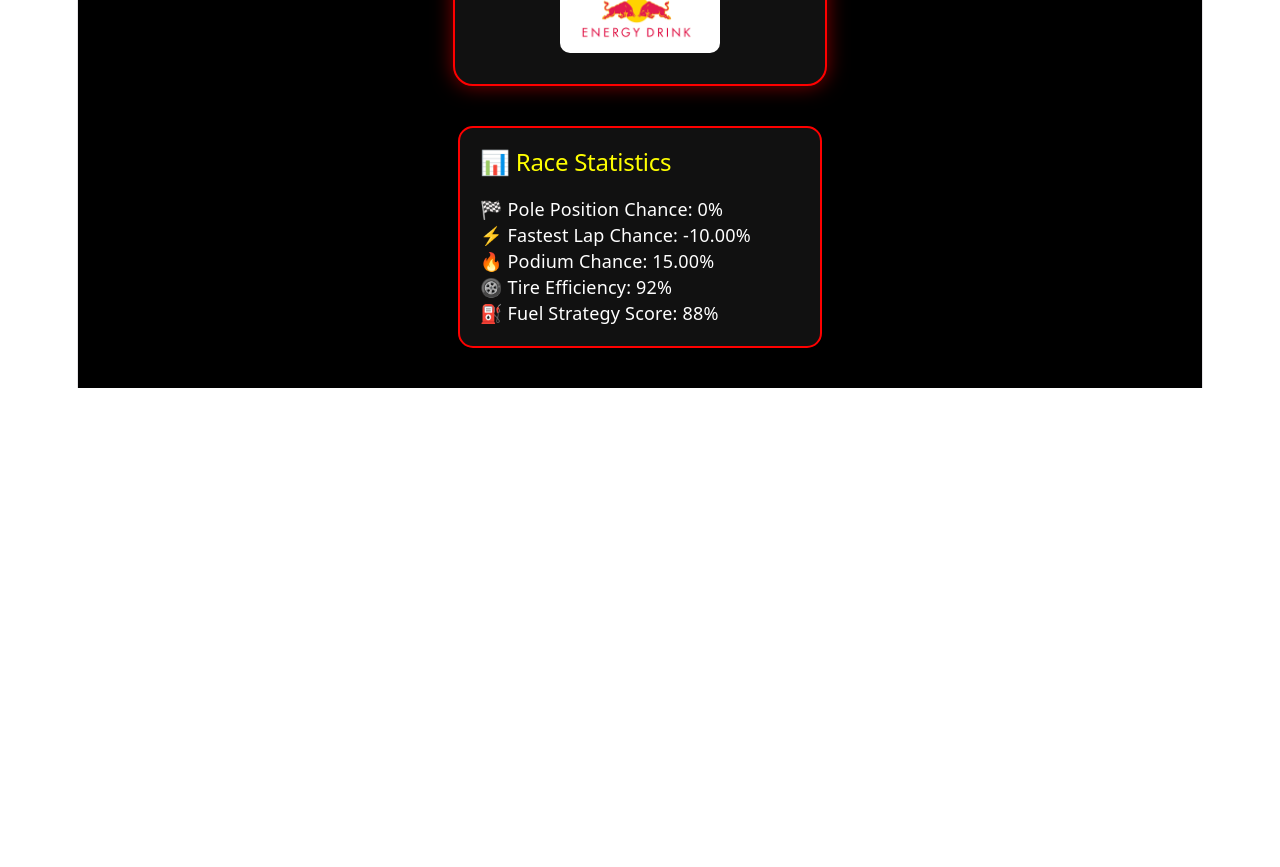
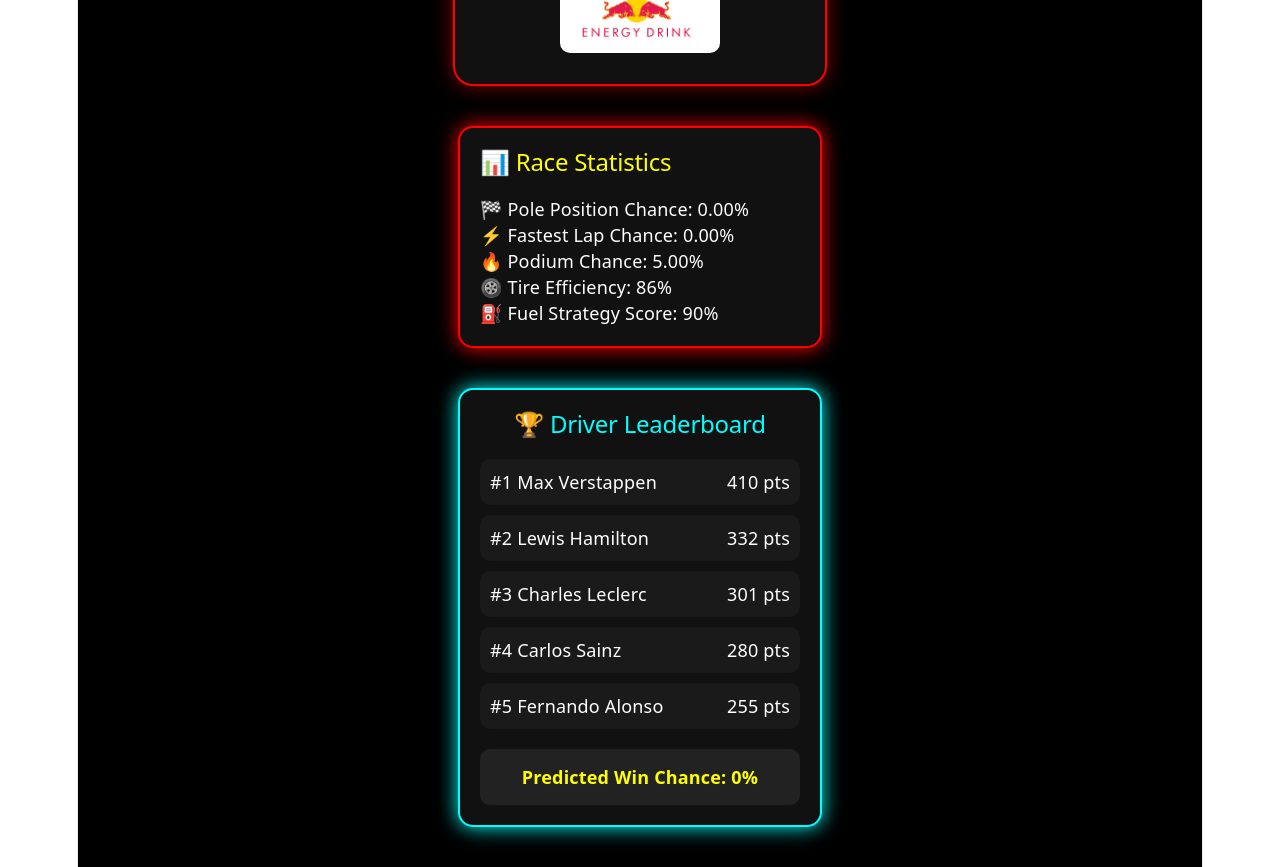
Before and after one commit to lokeshwarsura/f1-race-predictor, a React (Vite) app in the folder f1-react-dashboard/: page / in a window 1280 px wide. Shown: the part 920-1787 px from the top of the page. Before the commit the page ends 1308 px from the top, so only its background shows below. Built offline with nearby package versions, Linux system fonts and the light colour scheme.

Commit message:
added leaderboard

```diff
--- a/f1-react-dashboard/src/App.jsx
+++ b/f1-react-dashboard/src/App.jsx
@@ -3,6 +3,7 @@ import { useState } from 'react'
 import DriverCard from './components/DriverCard'
 import ProbabilityBar from './components/ProbabilityBar'
 import StatsPanel from './components/StatsPanel'
+import Leaderboard from './components/Leaderboard'
 
 function App() {
 
@@ -154,6 +155,8 @@ function App() {
 
       <StatsPanel probability={probability} />
 
+      <Leaderboard probability={probability} />
+
     </div>
 
   )
--- a/f1-react-dashboard/src/components/Leaderboard.jsx
+++ b/f1-react-dashboard/src/components/Leaderboard.jsx
@@ -1,35 +1,101 @@
-import React from "react"
-
 function Leaderboard({ probability }) {
 
-  const leaderboardData = [
-    { driver: "Max Verstappen", points: 575 },
-    { driver: "Lewis Hamilton", points: 387 },
-    { driver: "Fernando Alonso", points: 301 },
-    { driver: "Carlos Sainz", points: 275 }
+  const drivers = [
+
+    {
+      name: 'Max Verstappen',
+      points: 410
+    },
+
+    {
+      name: 'Lewis Hamilton',
+      points: 332
+    },
+
+    {
+      name: 'Charles Leclerc',
+      points: 301
+    },
+
+    {
+      name: 'Carlos Sainz',
+      points: 280
+    },
+
+    {
+      name: 'Fernando Alonso',
+      points: 255
+    }
+
   ]
 
   return (
 
-    <div className="panel">
+    <div
+      style={{
+        background: '#111',
+        padding: '20px',
+        borderRadius: '15px',
+        border: '2px solid cyan',
+        width: '320px',
+        color: 'white',
+        marginTop: '20px',
+        boxShadow: '0 0 20px cyan'
+      }}
+    >
 
-      <h2>🏆 Leaderboard</h2>
+      <h2
+        style={{
+          color: 'cyan',
+          marginBottom: '20px'
+        }}
+      >
+        🏆 Driver Leaderboard
+      </h2>
 
-      {(leaderboardData || []).map((item, index) => (
+      {
 
-        <div key={index}>
+        drivers.map((driver, index) => (
 
-          <p>
-            {item.driver} - {item.points} pts
-          </p>
+          <div
+            key={index}
+            style={{
+              display: 'flex',
+              justifyContent: 'space-between',
+              padding: '10px',
+              marginBottom: '10px',
+              background: '#1a1a1a',
+              borderRadius: '10px'
+            }}
+          >
 
-        </div>
+            <span>
+              #{index + 1} {driver.name}
+            </span>
 
-      ))}
+            <span>
+              {driver.points} pts
+            </span>
 
-      <p>
-        Prediction Accuracy: {probability.toFixed(2)}%
-      </p>
+          </div>
+
+        ))
+
+      }
+
+      <div
+        style={{
+          marginTop: '20px',
+          padding: '15px',
+          background: '#222',
+          borderRadius: '10px',
+          color: 'yellow',
+          textAlign: 'center',
+          fontWeight: 'bold'
+        }}
+      >
+        Predicted Win Chance: {probability}%
+      </div>
 
     </div>
 
--- a/f1-react-dashboard/src/components/StatsPanel.jsx
+++ b/f1-react-dashboard/src/components/StatsPanel.jsx
@@ -1,4 +1,19 @@
 function StatsPanel({ probability }) {
+
+  const pole =
+    Number(probability).toFixed(2)
+
+  const fastestLap =
+    Math.max(probability - 8, 0).toFixed(2)
+
+  const podium =
+    Math.min(Number(probability) + 5, 100).toFixed(2)
+
+  const tire =
+    (85 + Math.random() * 10).toFixed(0)
+
+  const fuel =
+    (80 + Math.random() * 15).toFixed(0)
 
   return (
 
@@ -11,7 +26,8 @@ function StatsPanel({ probability }) {
         width: '320px',
         color: 'white',
         marginTop: '20px',
-        textAlign: 'left'
+        textAlign: 'left',
+        boxShadow: '0 0 20px red'
       }}
     >
 
@@ -24,15 +40,15 @@ function StatsPanel({ probability }) {
         📊 Race Statistics
       </h2>
 
-      <p>🏁 Pole Position Chance: {probability}%</p>
+      <p>🏁 Pole Position Chance: {pole}%</p>
 
-      <p>⚡ Fastest Lap Chance: {(probability - 10).toFixed(2)}%</p>
+      <p>⚡ Fastest Lap Chance: {fastestLap}%</p>
 
-      <p>🔥 Podium Chance: {(Number(probability) + 15).toFixed(2)}%</p>
+      <p>🔥 Podium Chance: {podium}%</p>
 
-      <p>🛞 Tire Efficiency: 92%</p>
+      <p>🛞 Tire Efficiency: {tire}%</p>
 
-      <p>⛽ Fuel Strategy Score: 88%</p>
+      <p>⛽ Fuel Strategy Score: {fuel}%</p>
 
     </div>
 
```
